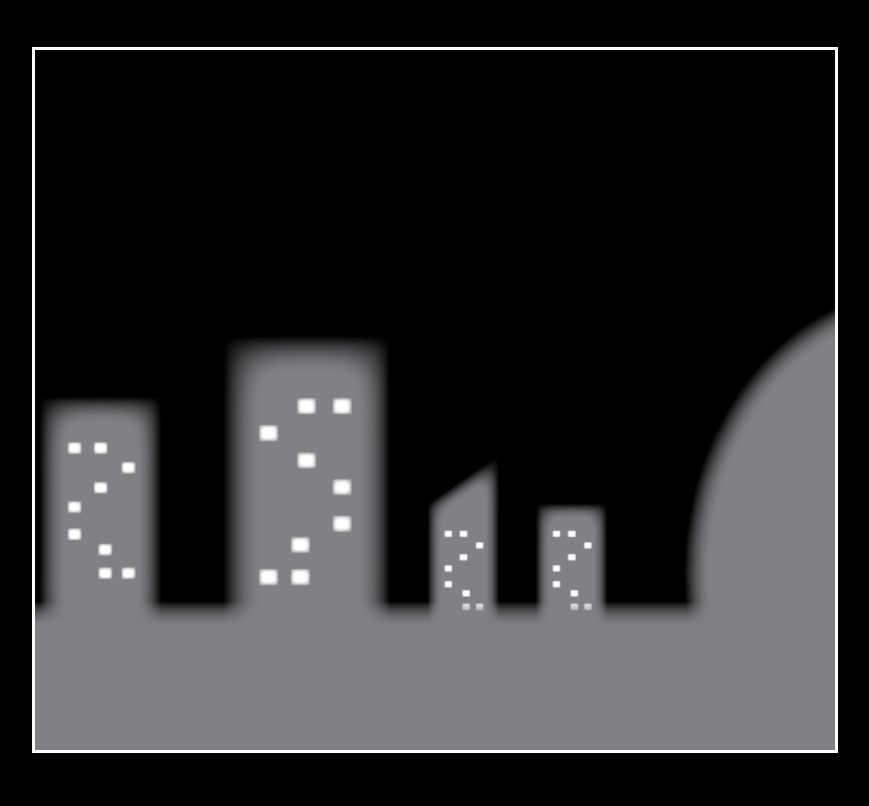
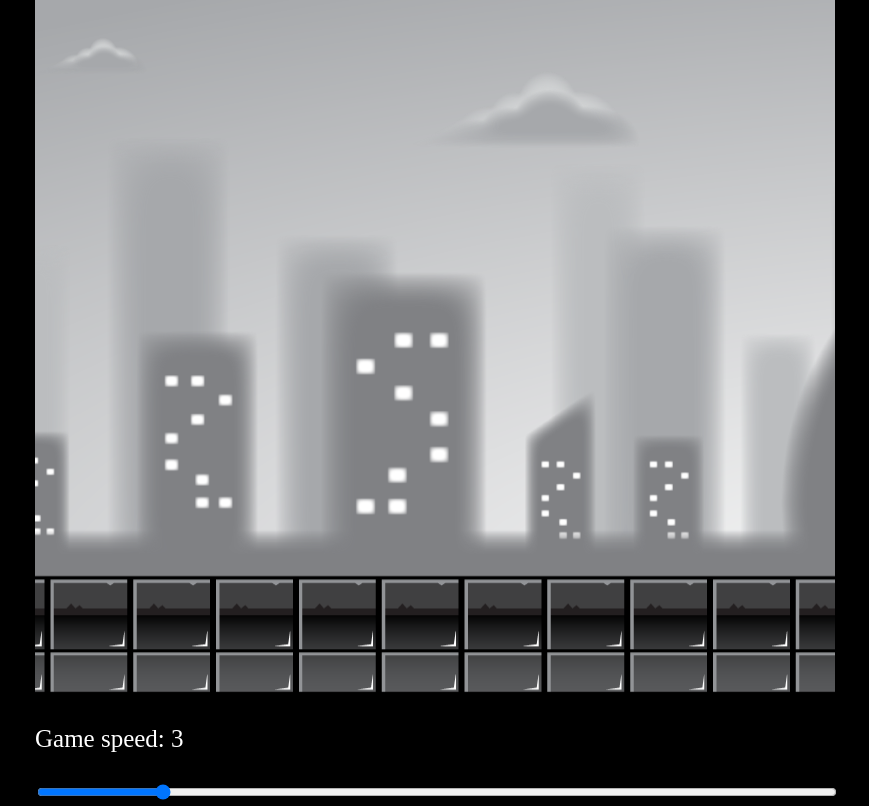
Before and after one commit to GutuD/game2, a plain HTML site: page stage2/index.html in a window 1280 px wide. Shown: the whole page, without its empty margins (205-1074 px from the left). Drawn offline with Linux system fonts and the light colour scheme; animation ran at ten frames a second.

Commit message:
late update

```diff
--- a/stage2/index.html
+++ b/stage2/index.html
@@ -8,7 +8,11 @@
     <link rel="stylesheet" href = "style.css">
 </head>
 <body>
-    <canvas id="canvas1"></canvas>
+    <div id="container">
+        <canvas id="canvas1"></canvas>
+        <p>Game speed: <span id = 'showGameSpeed'></span></p>
+        <input type="range" min="0" max="20" value="5" class="slider" id="slider">
+    </div>
 
     <script src = "script.js"></script>
 </body>
--- a/stage2/script.js
+++ b/stage2/script.js
@@ -2,7 +2,7 @@ const canvas = document.getElementById('canvas1');
 const ctx = canvas.getContext('2d');
 const CANVAS_WIDTH = canvas.width = 800;
 const CANVAS_HEIGHT = canvas.height = 700;
-let gameSpeed =5;
+let gameSpeed = 3;
 
  const backgroundLayer1 = new Image();
  backgroundLayer1.src = 'assets/layer-1.png'
@@ -15,16 +15,63 @@ let gameSpeed =5;
  const backgroundLayer5 = new Image();
  backgroundLayer5.src = 'assets/layer-5.png'
 
-let x = 0;
-let x2 = 2400;
+window.addEventListener('load',function(){
+
+const slider = document.getElementById('slider');
+slider.value = gameSpeed;
+const showGameSpeed = document.getElementById('showGameSpeed');
+showGameSpeed.innerHTML = gameSpeed;
+slider.addEventListener('change',function(e){
+    console.log(e.target.value);
+    gameSpeed = e.target.value;
+    showGameSpeed.innerHTML = e.target.value;
+})
+
+class Layer {
+    constructor(image,speedModifier){
+        this.x = 0;
+        this.y = 0;
+        this.width = 2400;
+        this.height = 700;
+        //this.x2 = this.width;
+        this.image = image;
+        this.speedModifier = speedModifier;
+        this.speed = gameSpeed * this.speedModifier;
+    }
+    update(){
+        this.speed = gameSpeed * this.speedModifier;
+        if(this.x <= -this.width){
+            this.x = 0
+        };
+        /*
+        if(this.x2 <= -this.width){
+            this.x2 = this.width + this.x - this.speed;
+        };*/
+        this.x = Math.floor (this.x - this.speed);
+        //this.x2 = Math.floor(this.x2 - this.speed);
+    }
+    draw(){
+        ctx.drawImage(this.image,this.x, this.y, this.width, this.height);
+        ctx.drawImage(this.image,this.x + this.width, this.y, this.width, this.height);
+    }
+}
+
+const layer1 = new Layer(backgroundLayer1, 0.2);
+const layer2 = new Layer(backgroundLayer2, 0.4);
+const layer3 = new Layer(backgroundLayer3, 0.6);
+const layer4 = new Layer(backgroundLayer4, 0.8);
+const layer5 = new Layer(backgroundLayer5, 1);
+
+const gameObjects = [layer1,layer2,layer3,layer4,layer5];
+
 
 function animate(){
     ctx.clearRect(0,0,CANVAS_WIDTH,CANVAS_HEIGHT);
-    ctx.drawImage(backgroundLayer4,x,0);
-    ctx.drawImage(backgroundLayer4,x+x2,0);
-    if (x < -x2) x = 0
-    else x -= gameSpeed;
+    gameObjects.forEach(Object => {
+        Object.update();
+        Object.draw();
+    })
     requestAnimationFrame(animate);
-
 };
 animate();
+})
--- a/stage2/style.css
+++ b/stage2/style.css
@@ -1,12 +1,22 @@
 body{
     background: black;
 }
-#canvas1 {
-    position:absolute;
-    border: 3px solid white;
+#container{
+    position: absolute;
     width: 800px;
-    height: 700px;
     transform: translate(-50%,-50%);
     top:50%;
     left:50%;
+    font-size: 25px;
 }
+#canvas1 {
+    position:relative;
+    width: 800px;
+    height: 700px;
+}
+#slider {
+    width: 100%;
+}
+p {
+    color:white;
+}
```
